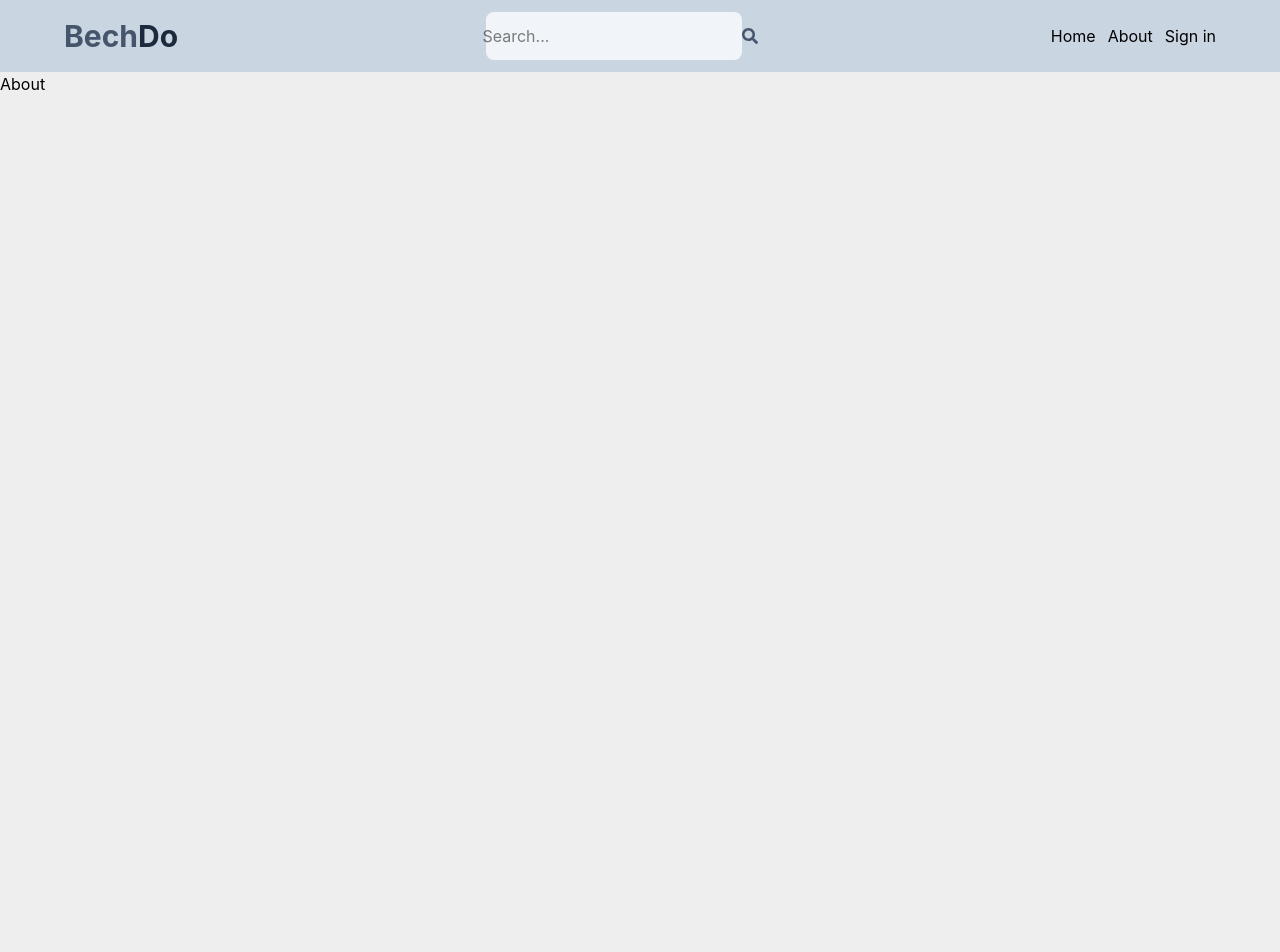
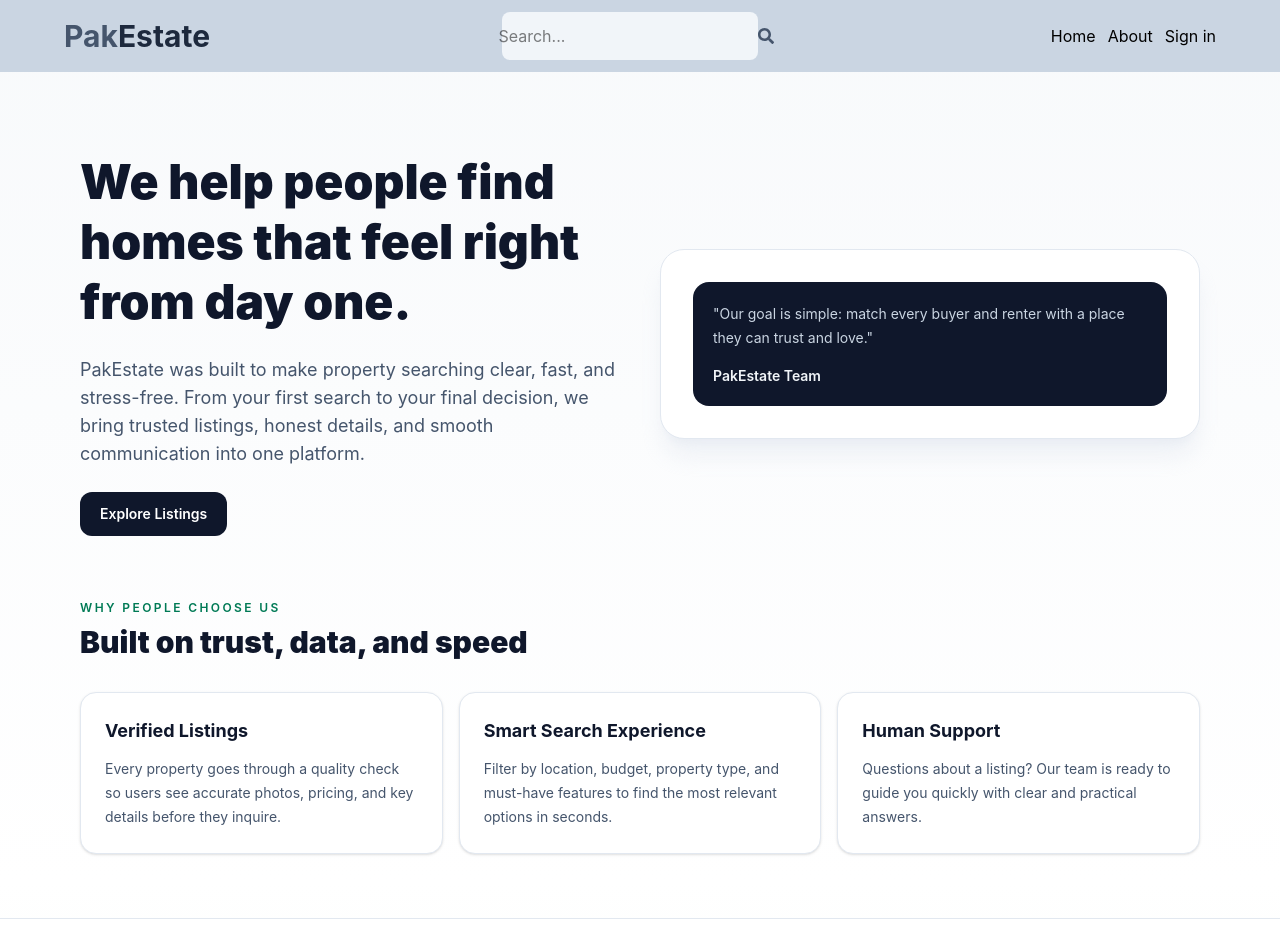
Before and after one commit to OmairAftab/mern-estate, a React (Vite) app in the folder Client/: page /about in a window 1280 px wide. Shown: the top 952 px of the page. Before the commit the page ends 800 px from the top, so only its background shows below. Built offline with nearby package versions, Linux system fonts and the light colour scheme; no server answers.

Commit message:
completed project by completing about page

```diff
--- a/Client/src/Components/Header.jsx
+++ b/Client/src/Components/Header.jsx
@@ -53,8 +53,8 @@ const Header = () => {
 
     <Link to='/'>
       <h1 className='text-3xl font-bold'>
-        <span className='text-slate-600'>Bech</span>
-        <span className='text-slate-800'>Do</span>
+        <span className='text-slate-600'>Pak</span>
+        <span className='text-slate-800'>Estate</span>
       </h1>
     </Link>
 
--- a/Client/src/Pages/About.jsx
+++ b/Client/src/Pages/About.jsx
@@ -1,8 +1,119 @@
 import React from 'react'
+import { Link } from 'react-router-dom'
 
 const About = () => {
   return (
-    <div>About</div>
+    <main className='min-h-screen bg-linear-to-b from-slate-50 via-white to-emerald-50/40'>
+      <section className='mx-auto grid max-w-6xl gap-10 px-4 pb-16 pt-14 md:grid-cols-2 md:items-center md:pt-20'>
+        <div className='space-y-6'>
+
+
+          <h1 className='text-4xl font-black leading-tight text-slate-900 md:text-5xl'>
+            We help people find homes that feel right from day one.
+          </h1>
+
+          <p className='max-w-xl text-base leading-7 text-slate-600 md:text-lg'>
+            PakEstate was built to make property searching clear, fast, and stress-free.
+            From your first search to your final decision, we bring trusted listings,
+            honest details, and smooth communication into one platform.
+          </p>
+
+          <div className='flex flex-wrap gap-3'>
+            <Link
+              to='/search'
+              className='rounded-xl bg-slate-900 px-5 py-3 text-sm font-semibold text-white transition hover:bg-slate-800'
+            >
+              Explore Listings
+            </Link>
+
+          </div>
+        </div>
+
+        <div className='rounded-3xl border border-slate-200 bg-white p-6 shadow-xl shadow-slate-200/60 md:p-8'>
+          <div className='rounded-2xl bg-slate-900 p-5 text-slate-100'>
+            <p className='text-sm leading-6 text-slate-300'>
+              "Our goal is simple: match every buyer and renter with a place they can trust and love."
+            </p>
+            <p className='mt-4 text-sm font-semibold'>PakEstate Team</p>
+          </div>
+        </div>
+      </section>
+
+      <section className='mx-auto max-w-6xl px-4 pb-16'>
+        <div className='mb-8 flex items-end justify-between gap-4'>
+          <div>
+            <p className='text-xs font-semibold uppercase tracking-[0.2em] text-emerald-700'>Why people choose us</p>
+            <h2 className='mt-2 text-2xl font-black text-slate-900 md:text-3xl'>Built on trust, data, and speed</h2>
+          </div>
+        </div>
+
+        <div className='grid gap-4 md:grid-cols-3'>
+          <article className='rounded-2xl border border-slate-200 bg-white p-6 shadow-sm'>
+            <h3 className='text-lg font-bold text-slate-900'>Verified Listings</h3>
+            <p className='mt-3 text-sm leading-6 text-slate-600'>
+              Every property goes through a quality check so users see accurate photos,
+              pricing, and key details before they inquire.
+            </p>
+          </article>
+
+          <article className='rounded-2xl border border-slate-200 bg-white p-6 shadow-sm'>
+            <h3 className='text-lg font-bold text-slate-900'>Smart Search Experience</h3>
+            <p className='mt-3 text-sm leading-6 text-slate-600'>
+              Filter by location, budget, property type, and must-have features to find
+              the most relevant options in seconds.
+            </p>
+          </article>
+
+          <article className='rounded-2xl border border-slate-200 bg-white p-6 shadow-sm'>
+            <h3 className='text-lg font-bold text-slate-900'>Human Support</h3>
+            <p className='mt-3 text-sm leading-6 text-slate-600'>
+              Questions about a listing? Our team is ready to guide you quickly with clear
+              and practical answers.
+            </p>
+          </article>
+        </div>
+      </section>
+
+      <section className='border-y border-slate-200 bg-white/80'>
+        <div className='mx-auto grid max-w-6xl gap-6 px-4 py-14 md:grid-cols-3'>
+          <div>
+            <p className='text-sm font-semibold uppercase tracking-[0.2em] text-slate-500'>Our process</p>
+            <h2 className='mt-3 text-2xl font-black text-slate-900'>Simple steps, better decisions</h2>
+          </div>
+
+          <div className='space-y-4 md:col-span-2'>
+            <div className='rounded-xl border border-slate-200 bg-slate-50 p-4'>
+              <p className='text-sm font-bold text-slate-900'>1. Discover</p>
+              <p className='mt-1 text-sm text-slate-600'>Browse curated listings with detailed property insights.</p>
+            </div>
+            <div className='rounded-xl border border-slate-200 bg-slate-50 p-4'>
+              <p className='text-sm font-bold text-slate-900'>2. Compare</p>
+              <p className='mt-1 text-sm text-slate-600'>Shortlist options and compare price, amenities, and location fit.</p>
+            </div>
+            <div className='rounded-xl border border-slate-200 bg-slate-50 p-4'>
+              <p className='text-sm font-bold text-slate-900'>3. Move Forward</p>
+              <p className='mt-1 text-sm text-slate-600'>Connect confidently and take the next step toward your ideal place.</p>
+            </div>
+          </div>
+        </div>
+      </section>
+
+      <section className='mx-auto max-w-6xl px-4 py-16'>
+        <div className='rounded-3xl bg-slate-900 p-8 text-center text-white md:p-12'>
+          <h2 className='text-3xl font-black'>Ready to find your next home?</h2>
+          <p className='mx-auto mt-4 max-w-2xl text-sm leading-6 text-slate-300'>
+            Start searching verified properties on PakEstate and discover a place that fits
+            your lifestyle, budget, and future plans.
+          </p>
+          <Link
+            to='/search'
+            className='mt-7 inline-flex rounded-xl bg-emerald-400 px-5 py-3 text-sm font-semibold text-slate-900 transition hover:bg-emerald-300'
+          >
+            Start Searching
+          </Link>
+        </div>
+      </section>
+    </main>
   )
 }
 
```
